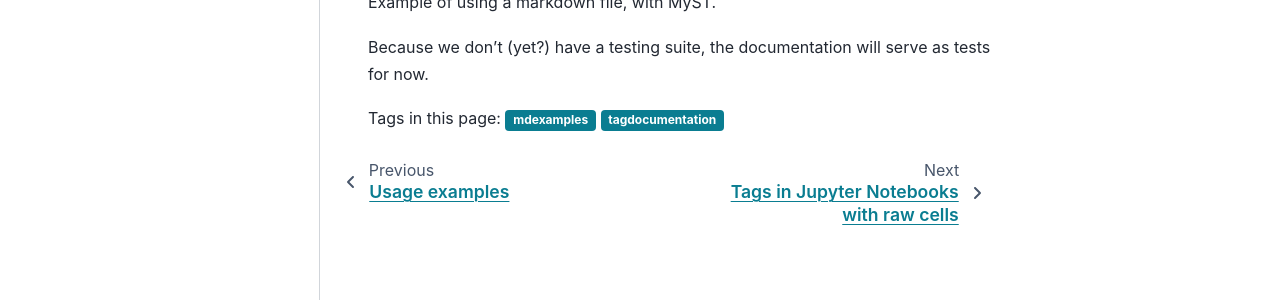
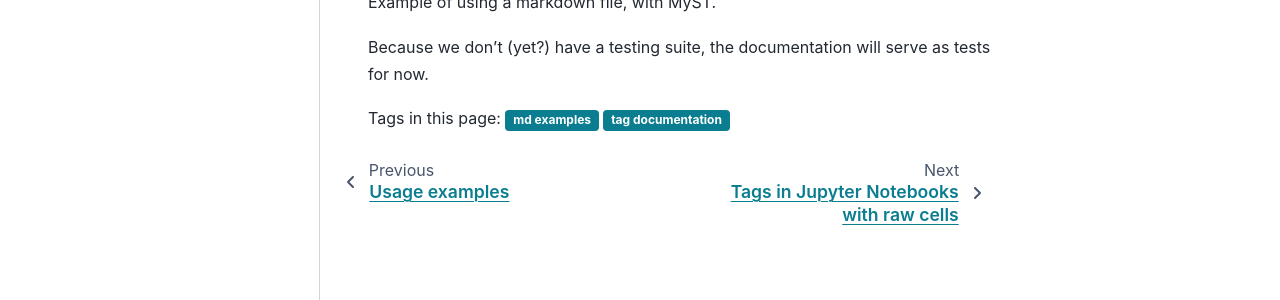
Before and after one commit to melissawm/sphinx-tags, a Sphinx documentation site: the page built from docs/examples/examples.md, in a window 1280 px wide. Shown: the part 220-520 px from the top of the page. Built offline with Sphinx 7.4.7 and the PyData theme 0.15.4, drawn with Linux system fonts in a browser that asks for light colours.

Commit message:
Allow spaces in tag labels

````diff
--- a/docs/examples/examples.md
+++ b/docs/examples/examples.md
@@ -5,5 +5,5 @@ Example of using a markdown file, with MyST.
 Because we don't (yet?) have a testing suite, the documentation will serve as
 tests for now.
 
-```{tags} mdexamples, tagdocumentation
+```{tags} md examples, tag documentation
 ```
--- a/docs/quickstart.rst
+++ b/docs/quickstart.rst
@@ -3,7 +3,7 @@ Quickstart
 
 The ``sphinx-tags`` package enables the use of blog-style tags with Sphinx.
 
-.. tags:: tagdocumentation, taginstallation
+.. tags:: tag documentation, tag installation
 
 Tags are created using the custom directive ``.. tags::`` with the tag titles
 as arguments.
--- a/src/sphinx_tags/__init__.py
+++ b/src/sphinx_tags/__init__.py
@@ -34,7 +34,10 @@ class TagLinks(SphinxDirective):
     separator = ","
 
     def run(self):
-        tags = [arg.replace(self.separator, "") for arg in self.arguments]
+        # Undo splitting args by whitespace, and use our own separator (to support tags with spaces)
+        tags = " ".join(self.arguments).split(self.separator)
+        tags = [t.strip() for t in tags]
+
         tag_dir = Path(self.env.app.srcdir) / self.env.app.config.tags_output_dir
         result = nodes.paragraph()
         result["classes"] = ["tags"]
````
